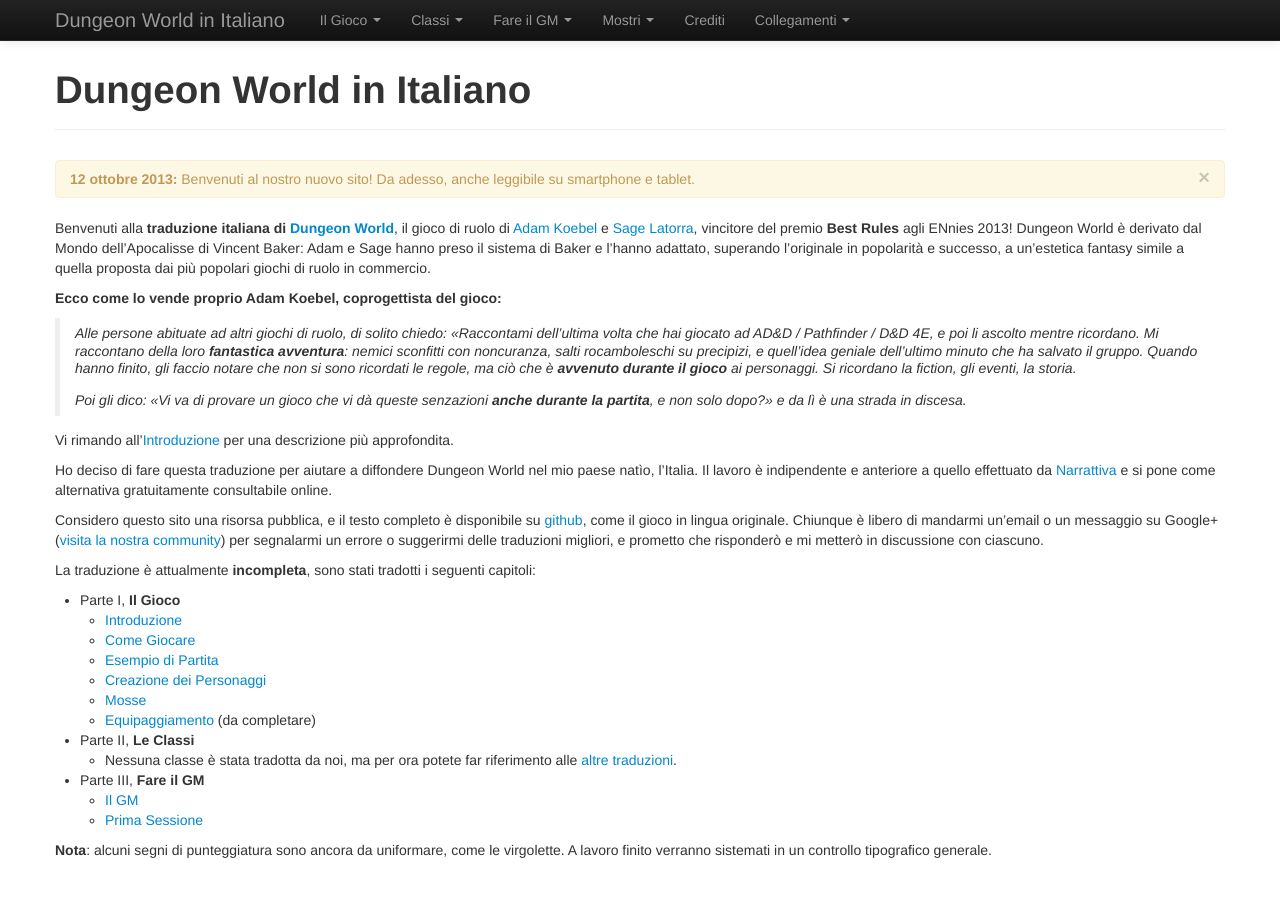
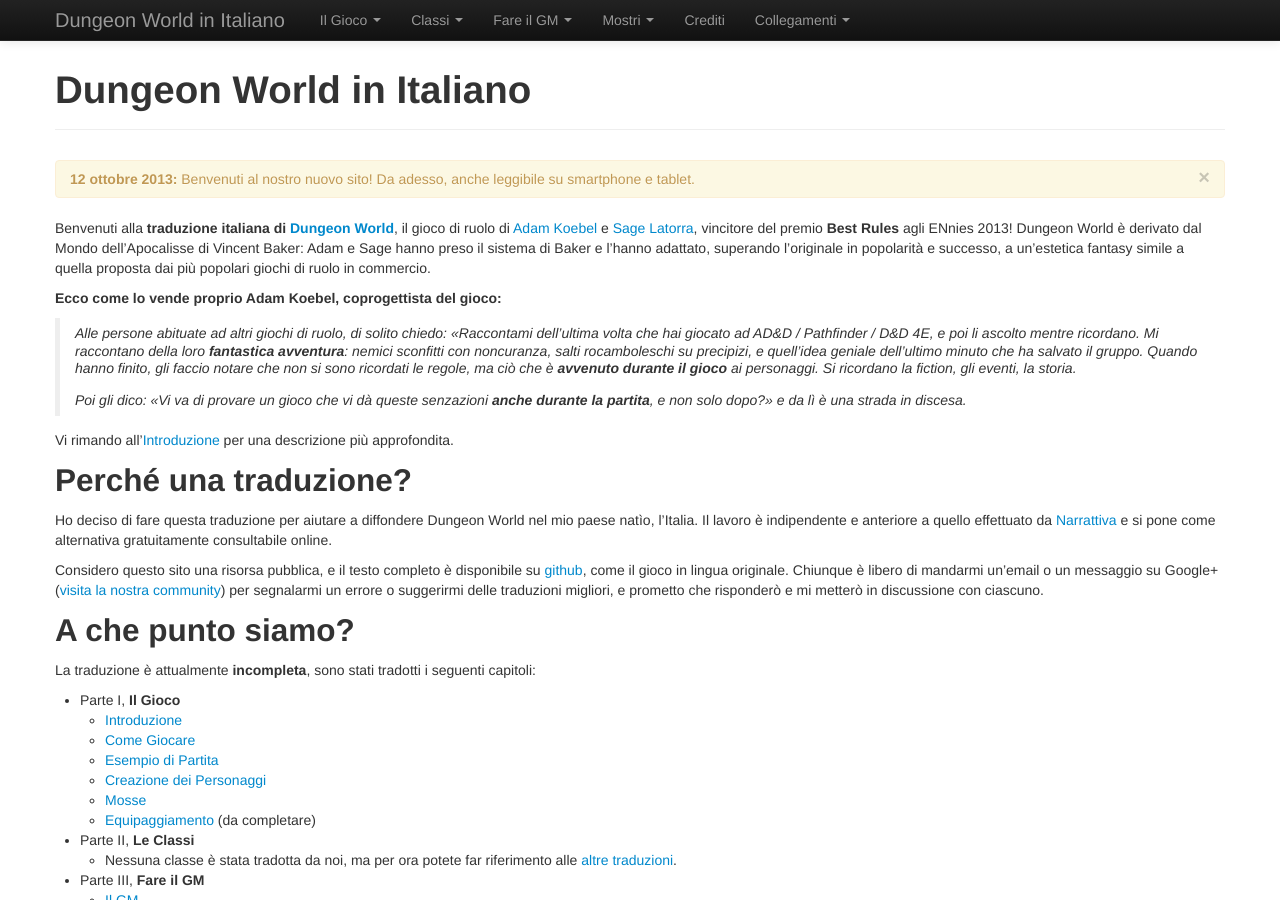
Before and after one commit to Kelmor91/Dungeon-World-Italiano, a Jekyll site: the page built from index.md, in a window 1280 px wide and 900 px high. Built offline with Jekyll 4.4.1, drawn with Linux system fonts in a browser that asks for light colours; nearby versions of some CDN libraries; comment, search, counter and statistics services are not loaded.

Commit message:
titoli index

```diff
--- a/index.md
+++ b/index.md
@@ -18,9 +18,13 @@
 
 Vi rimando all'[Introduzione](introduzione) per una descrizione più approfondita.
 
+# Perché una traduzione?
+
 Ho deciso di fare questa traduzione per aiutare a diffondere Dungeon World nel mio paese natìo, l'Italia. Il lavoro è indipendente e anteriore a quello effettuato da [Narrattiva](www.narrattiva.it) e si pone come alternativa gratuitamente consultabile online.
 
 Considero questo sito una risorsa pubblica, e il testo completo è disponibile su [github][git], come il gioco in lingua originale. Chiunque è libero di mandarmi un'email o un messaggio su Google+ ([visita la nostra community][community]) per segnalarmi un errore o suggerirmi delle traduzioni migliori, e prometto che risponderò e mi metterò in discussione con ciascuno.
+
+# A che punto siamo?
 
 La traduzione è attualmente **incompleta**, sono stati tradotti i seguenti capitoli:
 
```
